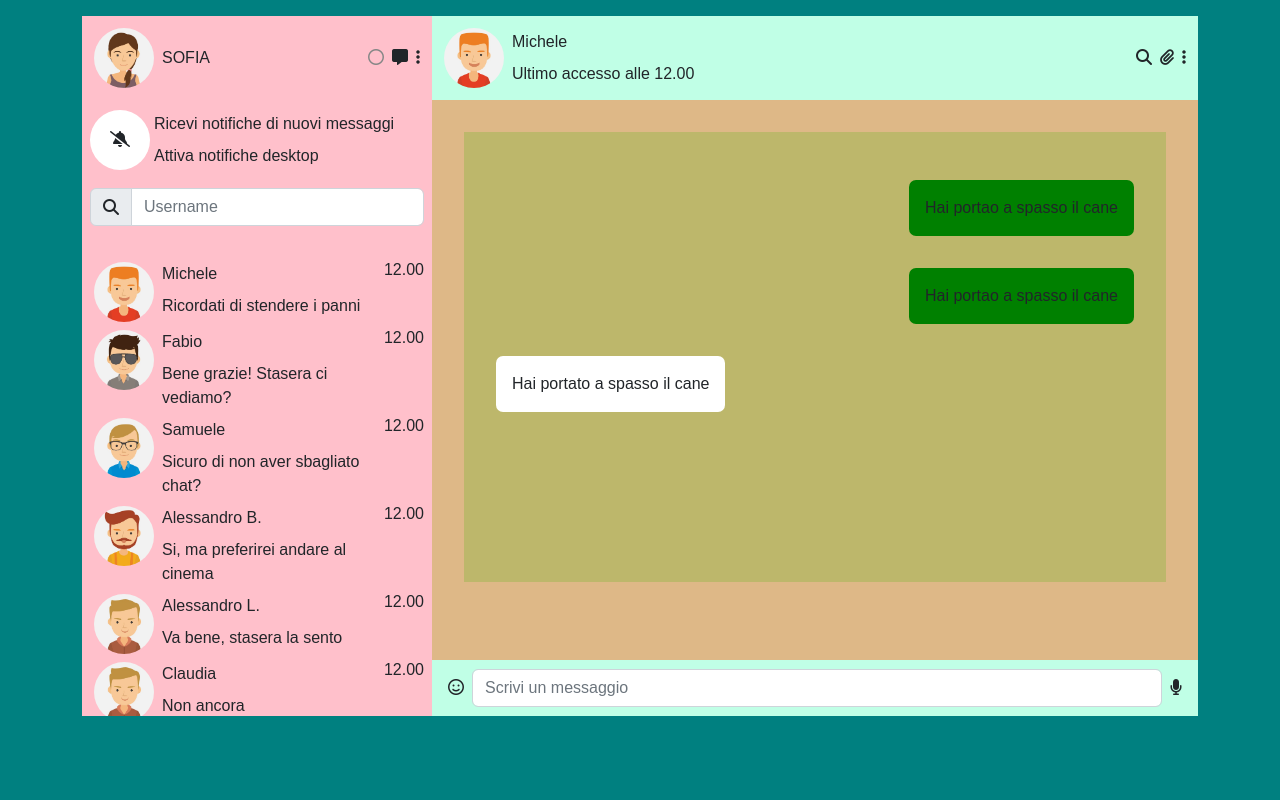
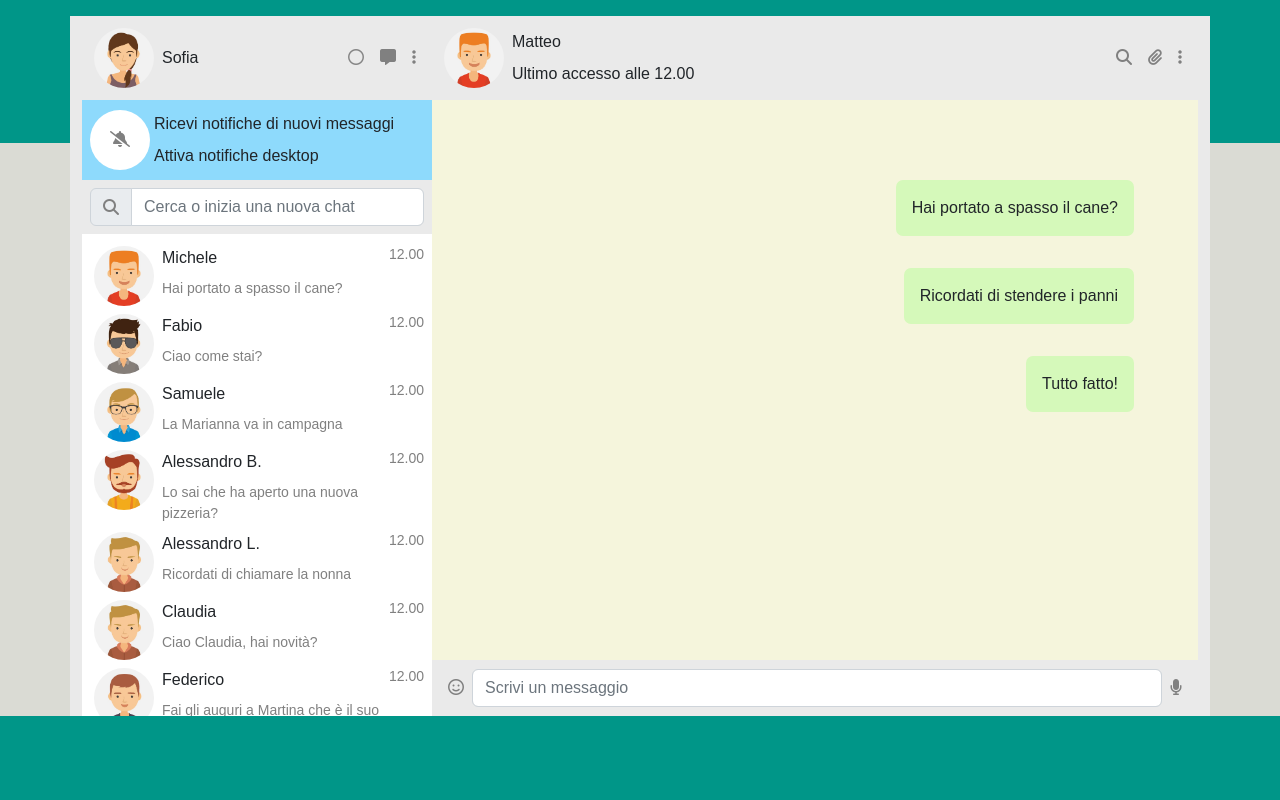
Before and after one commit to MatteoGaloni/vue-boolzapp, a plain HTML site: page index.html in a window 1280 px wide. Drawn offline with nearby package versions, Linux system fonts and the light colour scheme.

Commit message:
add user messages to messages container

```diff
--- a/css/style.css
+++ b/css/style.css
@@ -7,7 +7,20 @@
 
 body {
     font-family: sans-serif;
-    background-color: teal;
+    background: linear-gradient(0deg, rgba(218, 219, 212, 1) 80%, rgba(0, 150, 136, 1) 80%);
+}
+
+/* ****************************ROOT COLOR************** */
+:root {
+    --main-color: rgb(234, 234, 234);
+}
+
+i {
+    color: grey;
+}
+
+.grey {
+    color: grey;
 }
 
 /* ******************************* */
@@ -29,40 +42,43 @@ body {
 /* ******************************* */
 .container {
     height: 700px;
+    background-color: var(--main-color);
 }
 
-
+/* *************Left Wrapper**************** */
 #left-wrapper {
     width: 350px;
-    background-color: pink;
     display: flex;
     flex-direction: column;
 }
 
+#second-row {
+    background-color: rgb(142, 218, 252);
+}
 
-#msg-containers {
+
+#users-container {
     overflow-y: auto;
+    background-color: white;
 }
 
 /* ************************************************ */
 
 
 #right-wrapper {
-    background-color: rgb(192, 255, 230);
     flex-grow: 1;
 }
 
 
 #chat-container {
     min-height: 400px;
-    background-color: burlywood;
+    background-color: beige;
     padding: 2rem;
     overflow-y: scroll
 }
 
 #messages-container {
     min-height: 450px;
-    background-color: darkkhaki;
     margin: auto;
     padding: 2rem;
 }
@@ -74,7 +90,7 @@ body {
 }
 
 .sent {
-    background-color: green;
+    background-color: rgb(213, 249, 186);
 }
 
 .received {
--- a/index.html
+++ b/index.html
@@ -25,12 +25,12 @@
                         <div class="img-container p-1">
                             <img class="rounded-img" src="./img/avatar_io.jpg" alt="user">
                         </div>
-                        <span class="p-1">SOFIA</span>
+                        <span class="p-1">Sofia</span>
                     </div>
                     <div class="d-flex align-items-center">
-                        <span class="p-1"><i class="fa-regular fa-circle" style="color: #878787;"></i></span>
-                        <span class="p-1"><i class="fa-solid fa-message"></i></span>
-                        <span class="p-1"><i class="fa-solid fa-ellipsis-vertical"></i></span>
+                        <span class="p-2"><i class="fa-regular fa-circle" style="color: #878787;"></i></span>
+                        <span class="p-2"><i class="fa-solid fa-message"></i></span>
+                        <span class="p-2"><i class="fa-solid fa-ellipsis-vertical"></i></span>
                     </div>
                 </div>
                 <!-- ****************Second Row*********************** -->
@@ -46,26 +46,27 @@
                     </div>
                 </div>
                 <!-- **************Third Row*********************** -->
-                <div class="input-group mb-3 p-2">
+                <div class="input-group p-2">
                     <span class="input-group-text" id="basic-addon1"><i class="fa-solid fa-magnifying-glass"></i></span>
-                    <input type="text" class="form-control" placeholder="Username" aria-label="Username"
-                        aria-describedby="basic-addon1">
+                    <input type="text" class="form-control" placeholder="Cerca o inizia una nuova chat"
+                        aria-label="Username" aria-describedby="basic-addon1">
                 </div>
                 <!-- **************Messages Rows*********************** -->
-                <div id="msg-containers" class="flex-grow-1 p-2">
-                    <!-- **************CHAT*********************** -->
-                    <div v-for="contact in contacts" id="chat" class="d-flex justify-content-between">
+                <div id="users-container" class="flex-grow-1 p-2">
+                    <!-- **************left CHAT row*********************** -->
+                    <div @click="changeContact(index)" v-for="(contact, index) in contacts" id="chat"
+                        class="d-flex justify-content-between">
                         <div class="d-flex">
                             <div class="img-container p-1">
                                 <img class="rounded-img" :src="contact.avatar" alt="user">
                             </div>
                             <div class="d-flex flex-column ">
-                                <span class="p-1">{{contact.name}}</span>
-                                <span class="p-1">{{contact.messages[1].message}}</span>
+                                <span class="p-1 strong">{{contact.name}}</span>
+                                <span class="p-1 small grey">{{contact.messages[0].message}}</span>
                             </div>
                         </div>
                         <div>
-                            <span>12.00</span>
+                            <span class="small grey">12.00</span>
                         </div>
                     </div>
 
@@ -82,27 +83,22 @@
                             <img class="rounded-img" src="./img/avatar_1.jpg" alt="user">
                         </div>
                         <div class="d-flex flex-column ">
-                            <span class="p-1">Michele</span>
+                            <span class="p-1">Matteo</span>
                             <span class="p-1">Ultimo accesso alle 12.00</span>
                         </div>
                     </div>
                     <div class="d-flex align-items-center">
-                        <span class="p-1"><i class="fa-solid fa-magnifying-glass"></i></span>
-                        <span class="p-1"><i class="fa-solid fa-paperclip"></i></span>
-                        <span class="p-1"><i class="fa-solid fa-ellipsis-vertical"></i></span>
+                        <span class="p-2"><i class="fa-solid fa-magnifying-glass"></i></span>
+                        <span class="p-2"><i class="fa-solid fa-paperclip"></i></span>
+                        <span class="p-2"><i class="fa-solid fa-ellipsis-vertical"></i></span>
                     </div>
                 </div>
                 <!-- ****************Chat MEssagges Container*********************** -->
                 <div id="chat-container" class="flex-grow-1">
                     <div id="messages-container">
-                        <div class="d-flex justify-content-end">
-                            <div class="sms sent">Hai portao a spasso il cane</div>
-                        </div>
-                        <div class="sent-msg-container d-flex justify-content-end">
-                            <div class="sms sent">Hai portao a spasso il cane</div>
-                        </div>
-                        <div class="received-msg-container d-flex justify-content-start">
-                            <div class="sms received">Hai portato a spasso il cane</div>
+                        <div v-for="(mes, index) in contacts[currentContact].messages"
+                            class="d-flex justify-content-end">
+                            <div class="sms sent">{{mes.message}}</div>
                         </div>
                     </div>
                 </div>
@@ -111,8 +107,8 @@
                     <div class="p-2">
                         <span><i class="fa-regular fa-face-smile"></i></span>
                     </div>
-                    <input type="text" class="form-control" placeholder="Scrivi un messaggio" aria-label="Username"
-                        aria-describedby="basic-addon1">
+                    <input v-model="contacts.name" type="text" class="form-control" placeholder="Scrivi un messaggio"
+                        aria-label="Username" aria-describedby="basic-addon1">
                     <div class="p-2">
                         <span><i class="fa-solid fa-microphone"></i></span>
                     </div>
--- a/js/app.js
+++ b/js/app.js
@@ -3,10 +3,7 @@ const { createApp } = Vue;
 createApp({
   data() {
     return {
-      //   newTask: {
-      //     text: "",
-      //     done: false,
-      //   },
+      currentContact: 0,
 
       contacts: [
         {
@@ -34,7 +31,7 @@ createApp({
         {
           name: "Fabio",
           avatar: "./img/avatar_2.jpg",
-          visible: true,
+          visible: false,
           messages: [
             {
               date: "20/03/2020 16:30:00",
@@ -56,7 +53,7 @@ createApp({
         {
           name: "Samuele",
           avatar: "./img/avatar_3.jpg",
-          visible: true,
+          visible: false,
           messages: [
             {
               date: "28/03/2020 10:10:40",
@@ -78,7 +75,7 @@ createApp({
         {
           name: "Alessandro B.",
           avatar: "./img/avatar_4.jpg",
-          visible: true,
+          visible: false,
           messages: [
             {
               date: "10/01/2020 15:30:55",
@@ -95,7 +92,7 @@ createApp({
         {
           name: "Alessandro L.",
           avatar: "./img/avatar_5.jpg",
-          visible: true,
+          visible: false,
           messages: [
             {
               date: "10/01/2020 15:30:55",
@@ -112,7 +109,7 @@ createApp({
         {
           name: "Claudia",
           avatar: "./img/avatar_5.jpg",
-          visible: true,
+          visible: false,
           messages: [
             {
               date: "10/01/2020 15:30:55",
@@ -134,7 +131,7 @@ createApp({
         {
           name: "Federico",
           avatar: "./img/avatar_7.jpg",
-          visible: true,
+          visible: false,
           messages: [
             {
               date: "10/01/2020 15:30:55",
@@ -151,7 +148,7 @@ createApp({
         {
           name: "Davide",
           avatar: "./img/avatar_8.jpg",
-          visible: true,
+          visible: false,
           messages: [
             {
               date: "10/01/2020 15:30:55",
@@ -174,11 +171,20 @@ createApp({
     };
   },
   methods: {
-    // addTask() {
-    //   this.tasks.push({
-    //     ...this.newTask,
-    //   });
-    //   this.newTask.text = "";
+    changeContact(index) {
+      this.currentContact = index;
+      console.log(index);
+    },
+
+    // changeVisibleStatus(index) {
+    //   this.contacts[index].visible = !this.contacts[index].visible;
+    //   // this.btnStatus = "Da completare";
     // },
+
+    messagesArray(i) {
+      this.contacts.messages.forEach((element) => {
+        return console.log(element);
+      });
+    },
   },
 }).mount("#app");
```
